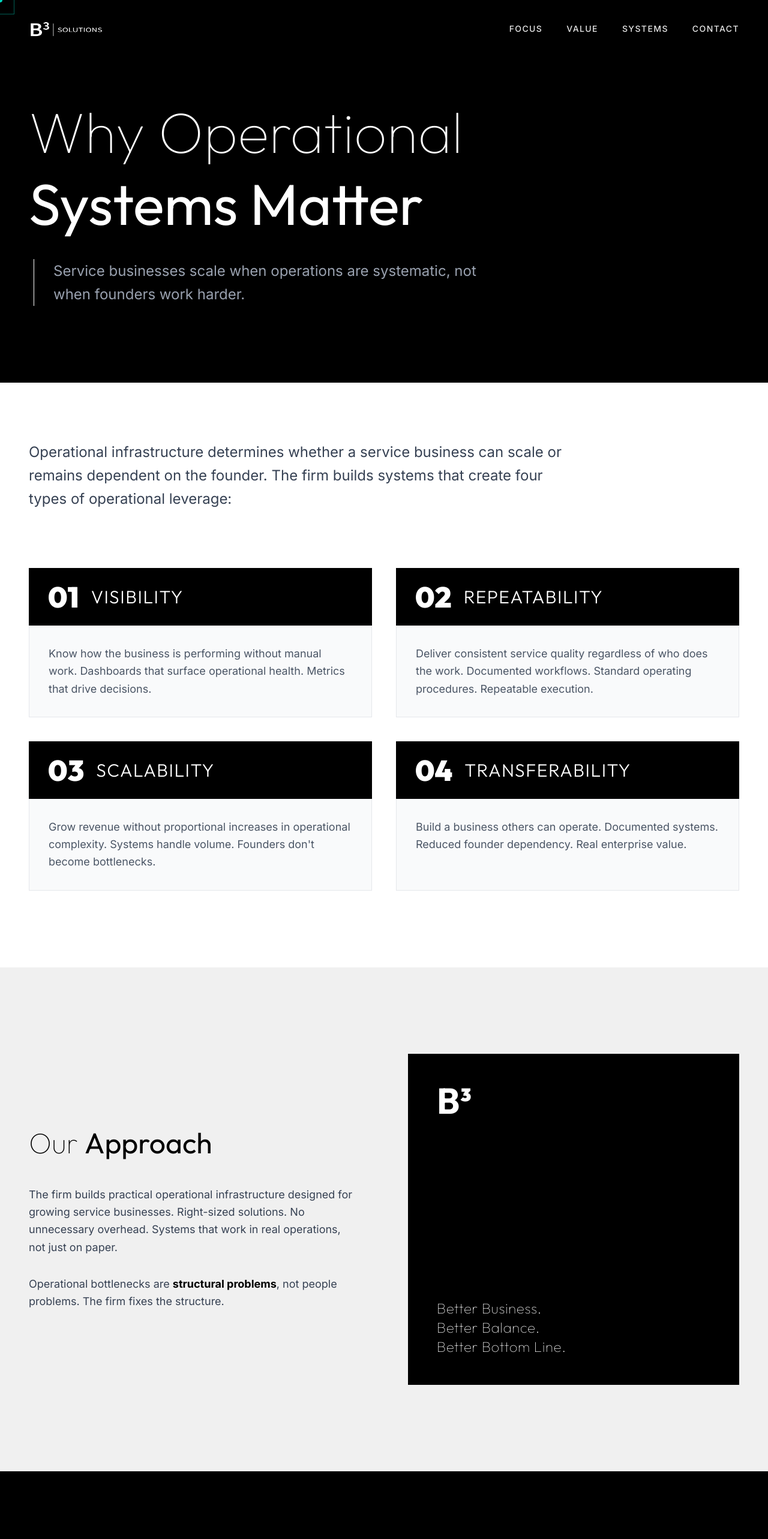
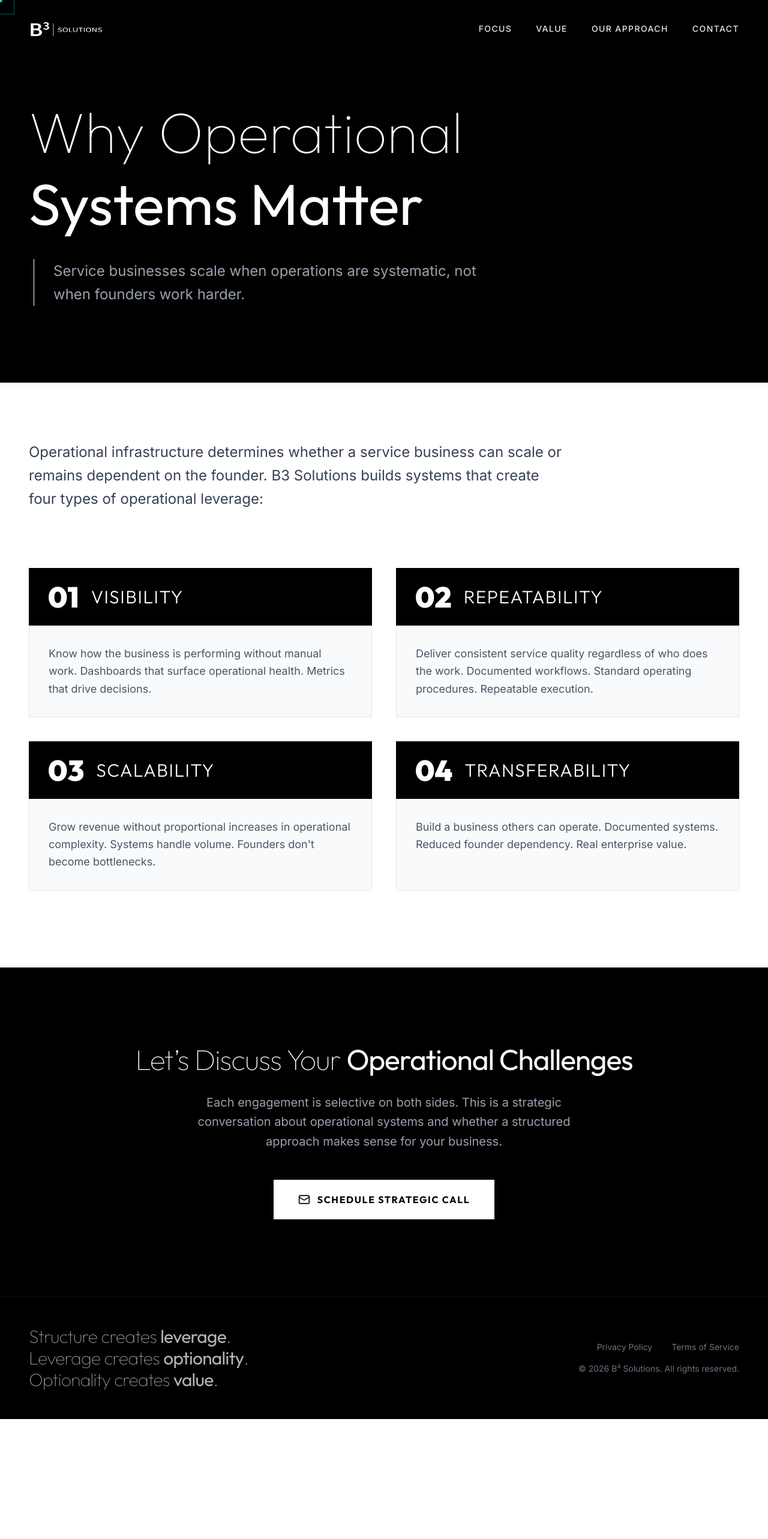
Before and after one commit to cookietech-ltd/b3, a Next.js app: page /value in a window 1280 px wide. Shown: the top 2566 px of the page at 60% size. After the commit the page ends 2366 px from the top, so only its background shows below. Built offline with nearby package versions, Linux system fonts and the light colour scheme.

Commit message:
the design is done

```diff
--- a/app/components/Engagement.tsx
+++ b/app/components/Engagement.tsx
@@ -36,7 +36,7 @@ export default function Engagement() {
                     {/* Phase Numbers Row with Arrows */}
                     <div className="grid grid-cols-7 items-center mb-8">
                         {/* 01 */}
-                        <div className="col-span-1 text-[5.5rem] lg:text-[7rem] font-heading font-black text-black leading-none">
+                        <div className="col-span-1 text-5xl md:text-7xl font-heading font-black text-black leading-none">
                             01
                         </div>
                         {/* Arrow 1 */}
@@ -47,7 +47,7 @@ export default function Engagement() {
                             </svg>
                         </div>
                         {/* 02 */}
-                        <div className="col-span-1 text-[5.5rem] lg:text-[7rem] font-heading font-black text-black leading-none">
+                        <div className="col-span-1 text-5xl md:text-7xl font-heading font-black text-black leading-none">
                             02
                         </div>
                         {/* Arrow 2 */}
@@ -58,7 +58,7 @@ export default function Engagement() {
                             </svg>
                         </div>
                         {/* 03 */}
-                        <div className="col-span-1 text-[5.5rem] lg:text-[7rem] font-heading font-black text-black leading-none">
+                        <div className="col-span-1 text-5xl md:text-7xl font-heading font-black text-black leading-none">
                             03
                         </div>
                         {/* Arrow 3 */}
@@ -69,7 +69,7 @@ export default function Engagement() {
                             </svg>
                         </div>
                         {/* 04 */}
-                        <div className="col-span-1 text-[5.5rem] lg:text-[7rem] font-heading font-black text-black leading-none">
+                        <div className="col-span-1 text-5xl md:text-7xl font-heading font-black text-black leading-none">
                             04
                         </div>
                     </div>
@@ -90,7 +90,7 @@ export default function Engagement() {
                     {steps.map((step, index) => (
                         <div key={index}>
                             <div className="py-8">
-                                <div className="text-[5rem] font-heading font-black text-black leading-none mb-4">
+                                <div className="text-5xl md:text-7xl font-heading font-black text-black leading-none mb-4">
                                     0{index + 1}
                                 </div>
                                 <h4 className="text-lg font-heading font-semibold mb-3 uppercase tracking-wider">{step.title}</h4>
--- a/app/components/Header.tsx
+++ b/app/components/Header.tsx
@@ -27,7 +27,7 @@ export default function Header() {
     const navLinks = [
         { href: '/focus', label: 'Focus' },
         { href: '/value', label: 'Value' },
-        { href: '/systems', label: 'Systems' },
+        { href: '/our-approach', label: 'Our Approach' },
         { href: '/contact', label: 'Contact' },
     ];
 
--- a/app/components/ImplementationCapability.tsx
+++ b/app/components/ImplementationCapability.tsx
@@ -32,7 +32,7 @@ export default function ImplementationCapability() {
                     </ul>
 
                     <p className="text-lg font-body text-gray-500 border-l border-black pl-6 italic">
-                        We bring in specialized expertise when needed. One firm. Full accountability.
+                        We bring in specialized expertise when needed. B3 Solutions. Full accountability.
                     </p>
                 </div>
             </div>
--- a/app/components/Services.tsx
+++ b/app/components/Services.tsx
@@ -57,7 +57,7 @@ export default function Services() {
                 <div className="grid md:grid-cols-2 gap-px bg-gray-200 border border-gray-200 sharp">
                     {services.map((service, index) => (
                         <div key={index} className="bg-white p-12 hover:bg-gray-50 transition-colors group relative sharp">
-                            <div className="absolute top-8 right-8 text-6xl font-heading font-bold text-gray-100 group-hover:text-black transition-colors pointer-events-none">
+                            <div className="absolute top-8 right-8 text-5xl md:text-7xl font-heading font-black text-gray-100 group-hover:text-black transition-colors pointer-events-none leading-none">
                                 0{index + 1}
                             </div>
                             <service.icon className="w-12 h-12 text-black mb-8 stroke-1 transition-colors" />
--- a/app/components/Value.tsx
+++ b/app/components/Value.tsx
@@ -15,8 +15,6 @@ export default function Value() {
 
                 <p className="font-body text-xl text-gray-400 mb-20 max-w-3xl leading-relaxed animate-fade-in-up delay-200">
                     We've designed workflows for multi-location service teams, deployed operational platforms that improve visibility, and built technology infrastructure that scales with the business.
-                    <br /><br />
-                    <span className="text-white font-medium">No fake scale. No exaggerated claims.</span>
                 </p>
 
                 <div className="grid sm:grid-cols-2 lg:grid-cols-4 gap-8">
--- a/app/systems/page.tsx
+++ b/app/our-approach/page.tsx
@@ -2,7 +2,7 @@ import Header from '../components/Header';
 import Footer from '../components/Footer';
 import CTA from '../components/CTA';
 
-export default function SystemsPage() {
+export default function OurApproachPage() {
     const phases = [
         {
             number: "01",
@@ -54,6 +54,30 @@ export default function SystemsPage() {
                     <p className="text-xl text-gray-400 max-w-2xl mx-auto leading-relaxed">
                         We diagnose operational bottlenecks, design complete systems, and implement the infrastructure. From strategy through execution.
                     </p>
+                </div>
+            </section>
+
+            {/* Our Approach */}
+            <section className="bg-[#F0F0F0] text-black py-24 md:py-36 sharp">
+                <div className="container-custom grid md:grid-cols-2 gap-20 items-center">
+                    <div>
+                        <h2 className="text-4xl md:text-5xl font-heading font-thin mb-12">
+                            Our <span className="text-black font-normal">Approach</span>
+                        </h2>
+                        <div className="space-y-8 font-body text-lg leading-relaxed text-gray-700">
+                            <p>B3 solutions builds practical operational infrastructure designed for growing service businesses. Right-sized solutions. No unnecessary overhead. Systems that work in real operations, not just on paper.</p>
+                            <p>Operational bottlenecks are <strong className="text-black">structural problems</strong>, not people problems. B3 solutions fixes the structure.</p>
+                        </div>
+                    </div>
+
+                    <div className="aspect-square bg-black text-white p-12 flex flex-col justify-between sharp">
+                        <img src="/images/logo/logo_white.png" alt="B³ Solutions" className="w-40 md:w-56 h-auto" />
+                        <div className="text-2xl font-heading font-thin tracking-wide">
+                            Better Business.<br />
+                            Better Balance.<br />
+                            Better Bottom Line.
+                        </div>
+                    </div>
                 </div>
             </section>
 
--- a/app/value/page.tsx
+++ b/app/value/page.tsx
@@ -47,7 +47,7 @@ export default function ValuePage() {
             <section className="bg-white text-black py-16 md:py-24 sharp">
                 <div className="container-custom">
                     <p className="text-xl md:text-2xl font-body text-gray-700 max-w-4xl leading-relaxed">
-                        Operational infrastructure determines whether a service business can scale or remains dependent on the founder. The firm builds systems that create four types of operational leverage:
+                        Operational infrastructure determines whether a service business can scale or remains dependent on the founder. B3 Solutions builds systems that create four types of operational leverage:
                     </p>
                 </div>
             </section>
@@ -82,29 +82,6 @@ export default function ValuePage() {
                 </div>
             </section>
 
-            {/* Our Approach */}
-            <section className="bg-[#F0F0F0] text-black py-24 md:py-36 sharp">
-                <div className="container-custom grid md:grid-cols-2 gap-20 items-center">
-                    <div>
-                        <h2 className="text-4xl md:text-5xl font-heading font-thin mb-12">
-                            Our <span className="text-black font-normal">Approach</span>
-                        </h2>
-                        <div className="space-y-8 font-body text-lg leading-relaxed text-gray-700">
-                            <p>The firm builds practical operational infrastructure designed for growing service businesses. Right-sized solutions. No unnecessary overhead. Systems that work in real operations, not just on paper.</p>
-                            <p>Operational bottlenecks are <strong className="text-black">structural problems</strong>, not people problems. The firm fixes the structure.</p>
-                        </div>
-                    </div>
-
-                    <div className="aspect-square bg-black text-white p-12 flex flex-col justify-between sharp">
-                        <span className="text-6xl font-heading font-bold">B³</span>
-                        <div className="text-2xl font-heading font-thin tracking-wide">
-                            Better Business.<br />
-                            Better Balance.<br />
-                            Better Bottom Line.
-                        </div>
-                    </div>
-                </div>
-            </section>
 
             <CTA />
             <Footer />
```
